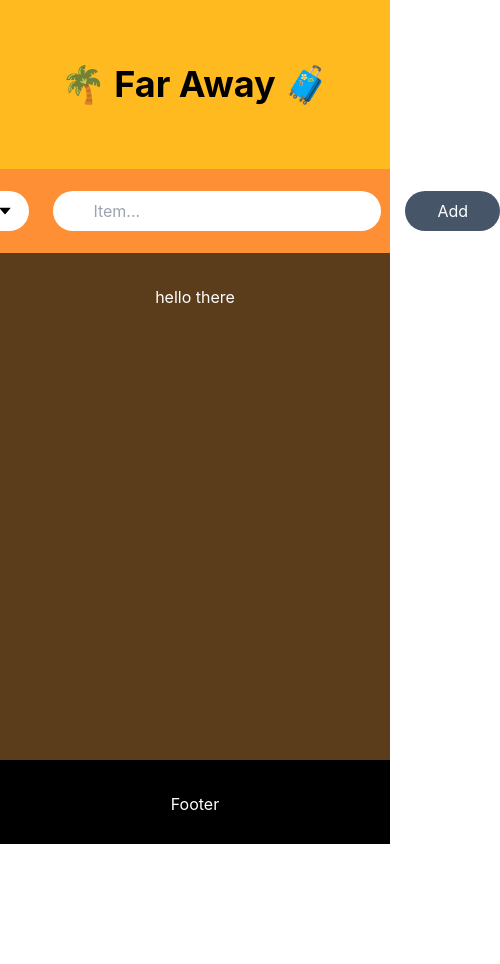
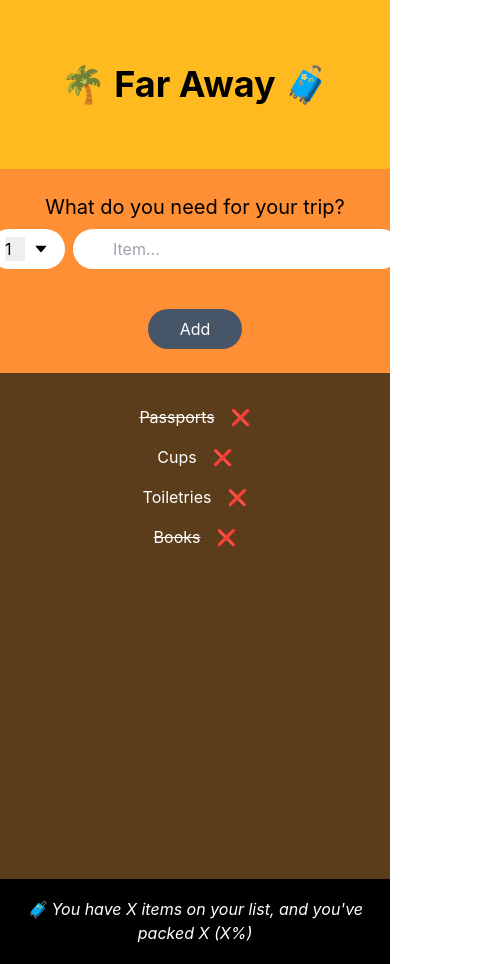
Before and after one commit to GhostArena/travel-list, a React (Create React App) app: page / in a window 390 px wide. Shown: the whole page, 500 px wide, since content can reach past the window. Before the commit the page ends 844 px from the top, so only its background shows below. Built offline with nearby package versions, Linux system fonts and the light colour scheme.

Commit message:
Mobile responsiveness implemented

```diff
--- a/src/components/Footer.jsx
+++ b/src/components/Footer.jsx
@@ -2,8 +2,10 @@ import React from "react";
 
 const Footer = () => {
   return (
-    <footer className="h-[10vh] w-full bg-black text-white px-4 py-8">
-      Footer
+    <footer className="h-[10vh] w-full flex items-center justify-center bg-black text-white px-4 py-8">
+      <p className="italic">
+        🧳 You have X items on your list, and you've packed X (X%)
+      </p>
     </footer>
   );
 };
--- a/src/components/Form.jsx
+++ b/src/components/Form.jsx
@@ -2,18 +2,25 @@ import React from "react";
 import { AiFillCaretDown } from "react-icons/ai";
 
 const Form = () => {
+  const handleSubmit = (e) => {
+    e.preventDefault();
+    console.log(e);
+  };
+
   return (
-    <div className="bg-[#ff8f34] w-full h-[10vh] flex items-center justify-center">
+    <div className="bg-[#ff8f34] w-full h-full sm:h-[10vh] py-6 flex items-center justify-center">
       <form
         action=""
-        className="flex flex-row gap-6 items-center justify-center "
+        className="flex sm:flex-row flex-col gap-2 items-center justify-center "
+        onSubmit={handleSubmit}
       >
-        <h2>What do you need for your trip?</h2>
+        <h2 className="text-xl">What do you need for your trip?</h2>
+        <div className="flex flex-row gap-2 mb-8 sm:mb-0">
           <div className="flex flex-row relative items-center gap-2 bg-white px-4 py-2 rounded-full">
             <select
               name="dropdown"
               id=""
-            className="flex justify-center appearance-none"
+              className="flex flex-row justify-center appearance-none"
             >
               {Array.from({ length: 20 }, (_, i) => i + 1).map((num) => {
                 return (
@@ -31,6 +38,7 @@ const Form = () => {
             placeholder="Item..."
             className="px-10 py-2 rounded-full"
           />
+        </div>
         <button className="px-8 py-2 rounded-full bg-slate-600 text-white">
           Add
         </button>
--- a/src/components/Lists.jsx
+++ b/src/components/Lists.jsx
@@ -1,9 +1,31 @@
 import React from "react";
+
+//Dummy Information
+const initialList = [
+  { id: 1, description: "Passports", packed: true },
+  { id: 2, description: "Cups", packed: false },
+  { id: 3, description: "Toiletries", packed: false },
+  { id: 4, description: "Books", packed: true },
+];
 
 const Lists = () => {
   return (
-    <div className="bg-[#5b3d1c] text-white px-[20%] py-[2rem] h-[60vh] w-full">
-      hello there
+    <div className="bg-[#5b3d1c] text-white px-[20%] py-8 h-[60vh] w-full">
+      <ul className="flex flex-col sm:flex-row items-center gap-4 justify-between">
+        {initialList.map((list) => {
+          return (
+            <li key={list.id}>
+              <span
+                className="mr-4"
+                style={list.packed ? { textDecoration: "line-through" } : {}}
+              >
+                {list.description}
+              </span>
+              <button>❌</button>
+            </li>
+          );
+        })}
+      </ul>
     </div>
   );
 };
```
Lines whose indentation alone changed are shown as unchanged.
